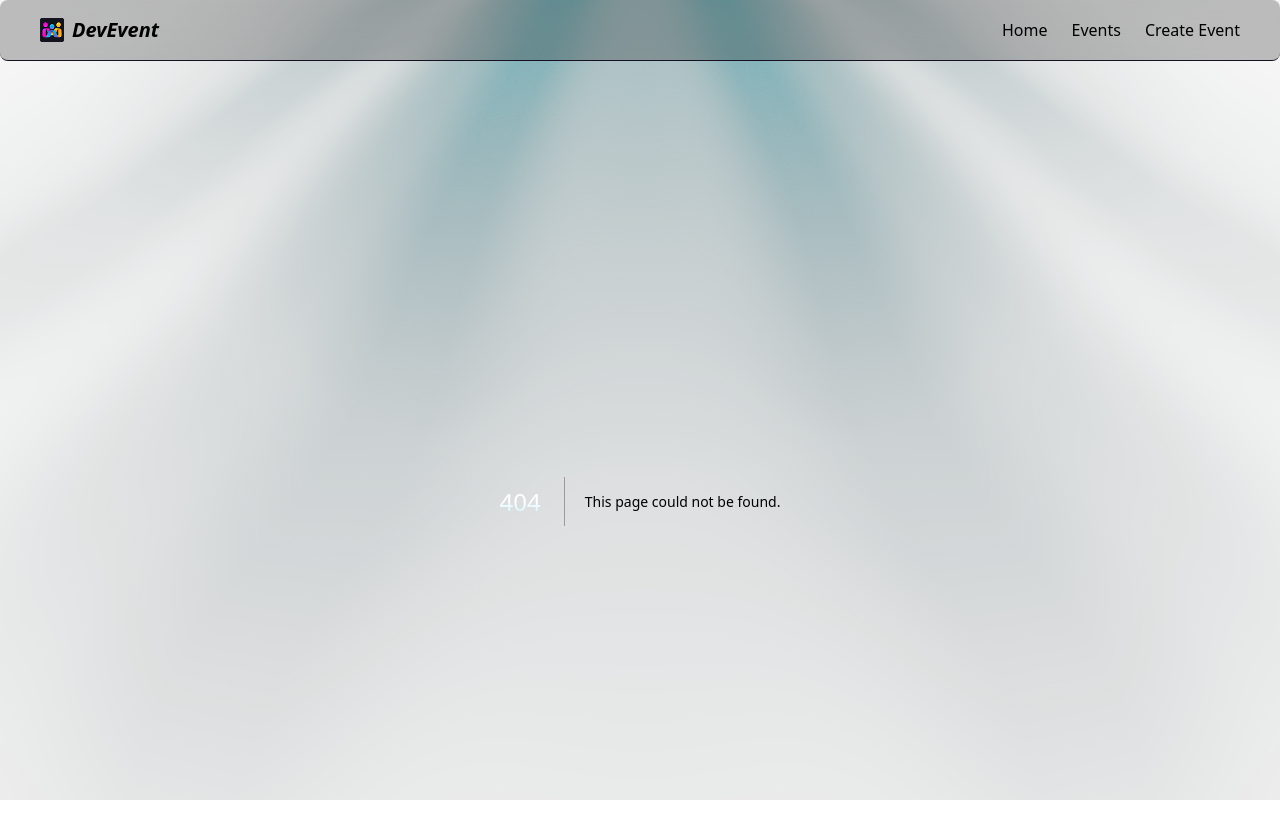
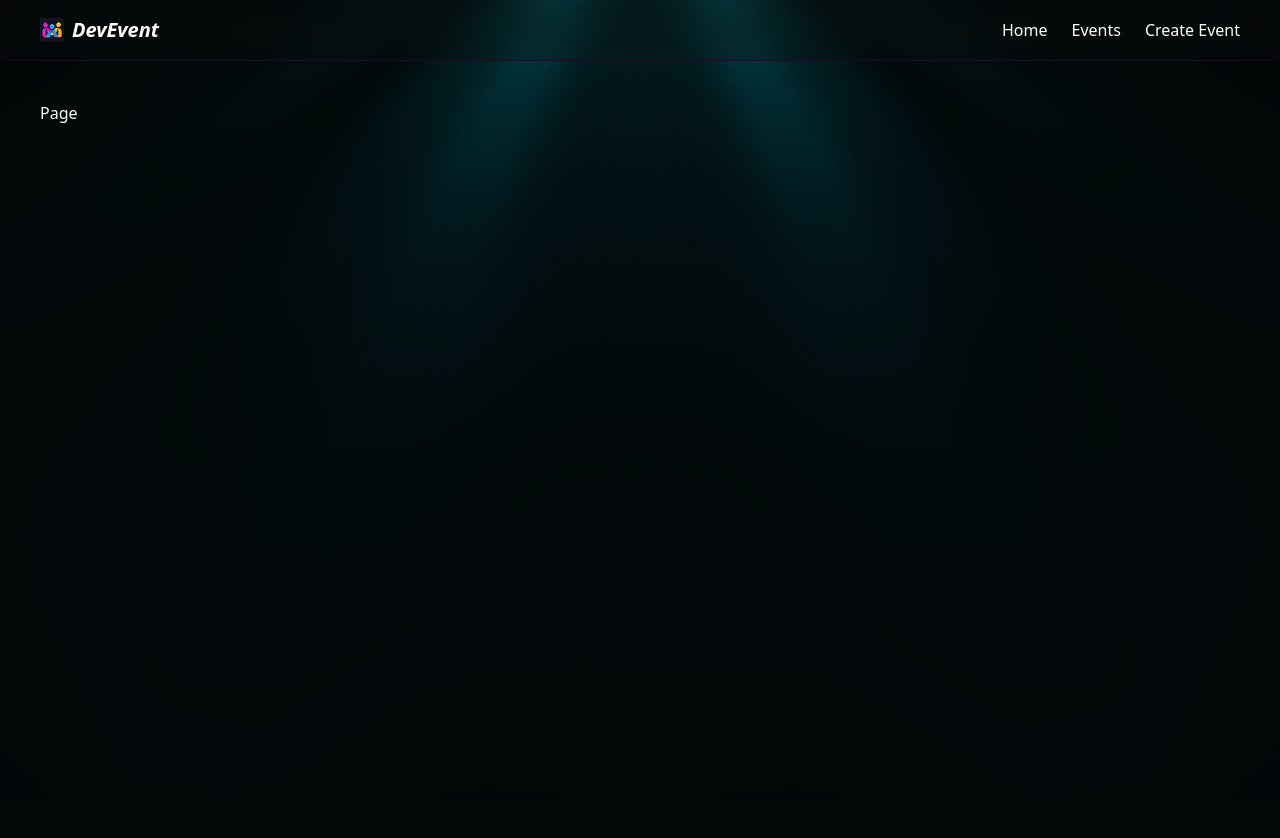
Before and after one commit to Thir13een/dev-event-app, a Next.js app: page /events/1 in a window 1280 px wide. Before the commit this address had no page. Shown: the top 838 px of the page. After the commit the page ends 800 px from the top, so only its background shows below. Built offline with nearby package versions, Linux system fonts and the light colour scheme; a web font is replaced by a local one.

Commit message:
Rename event page folder to events for consistency
- Rename app/event to app/events to match API route naming
- Maintains consistency across the application structure

```diff
--- /dev/null
+++ b/app/events/[slug]/page.tsx
@@ -0,0 +1,5 @@
+export default function EventDetailsPage() {
+    return (
+        <div>Page</div>
+    )
+}
```
